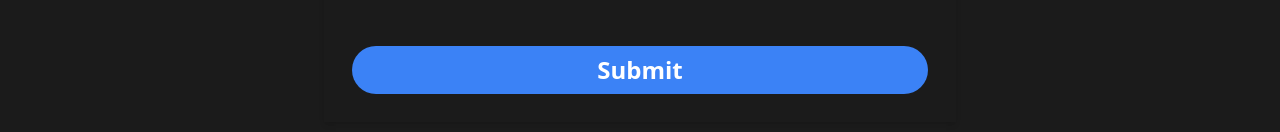
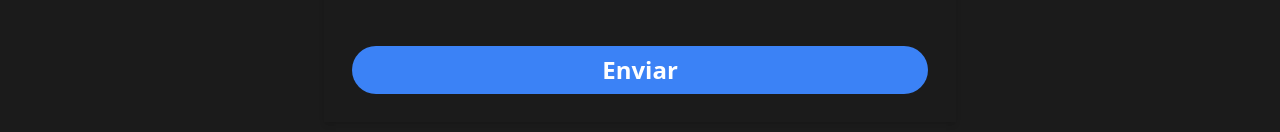
Before and after one commit to gabrielts212/Form-CEP-Weather, a Next.js app: page /contact in a window 1280 px wide. Shown: the part 820-952 px from the top of the page. Built offline with nearby package versions, Linux system fonts and the light colour scheme.

Commit message:
feat: Button submit

```diff
--- a/src/components/Form/Form.js
+++ b/src/components/Form/Form.js
@@ -108,7 +108,7 @@ const Form = () => {
           type="submit"
           className="bg-blue-500 text-white rounded-full p-2 hover:bg-blue-600 w-full text-2xl font-bold "
         >
-          Submit
+          Enviar
         </button>
       </form>
     </div>
```
